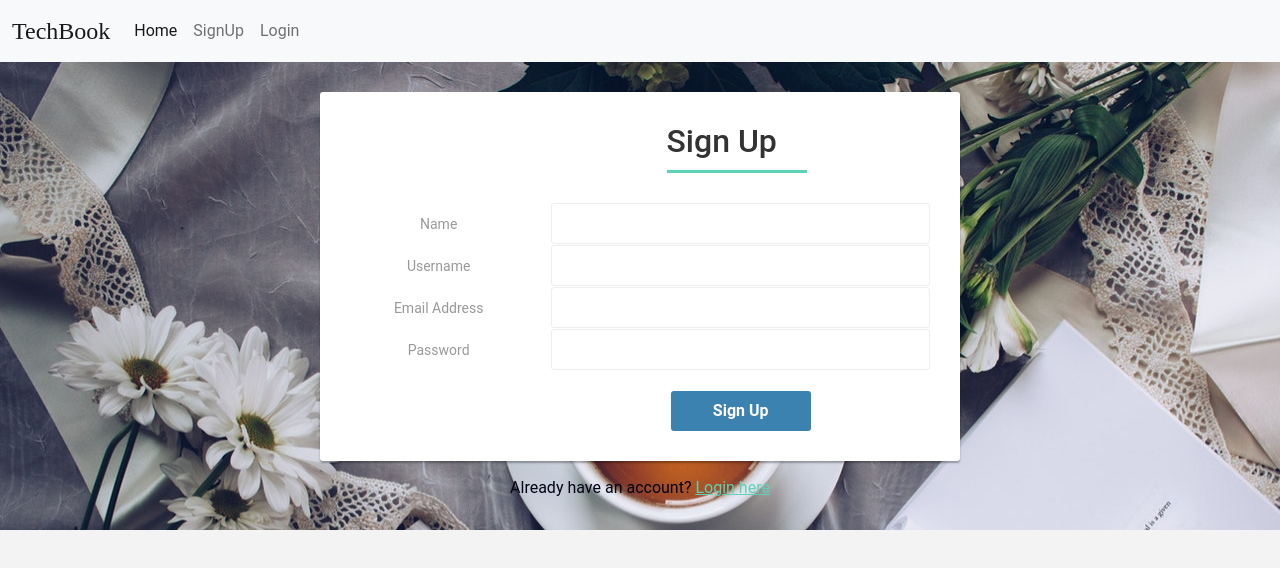
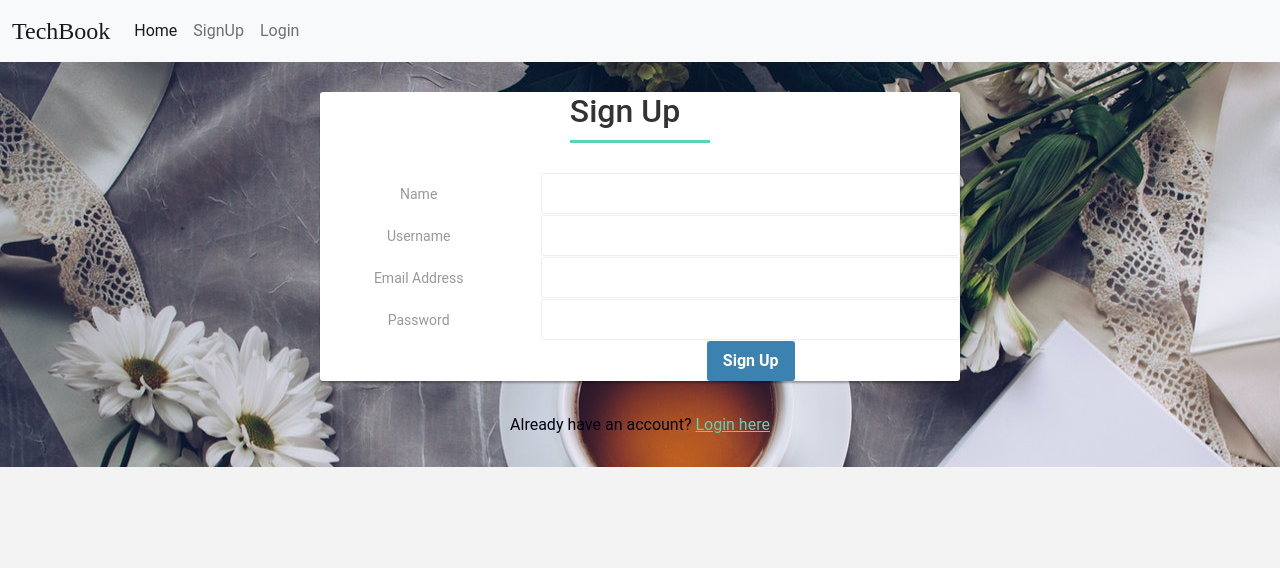
Before and after one commit to kushager-cyber/TechBook, a React (Create React App) app: page /Signup in a window 1280 px wide. Shown: the top 568 px of the page. Built offline with nearby package versions, Linux system fonts and the light colour scheme; a web font is replaced by a local one.

Commit message:
Ninth-commit-with-redux

```diff
--- a/src/App.css
+++ b/src/App.css
@@ -60,10 +60,10 @@ body {
 .signup-form form {
   color: #999;
   border-radius: 3px;
-  margin-bottom: 15px;
+  margin-bottom: 5%;
   background: #fff;
   box-shadow: 0px 2px 2px rgba(0, 0, 0, 0.3);
-  padding: 30px;
+  padding: 7%px;
 }
 .signup-form .form-group row {
   margin-bottom: 20px;
@@ -82,8 +82,6 @@ body {
   font-weight: bold;
   background: #3c82b1;
   border: none;
-  margin-top: 20px;
-  min-width: 140px;
 }
 .btn:hover,
 .btn:focus {
--- a/src/Components/Signup.js
+++ b/src/Components/Signup.js
@@ -47,9 +47,9 @@ function Signup() {
   return (
     <div className="Signup-body">
       <div className="signup-form">
-        <form className="form-horizontal" onSubmit={handleOnSubmit}>
+        <form onSubmit={handleOnSubmit}>
           <div className="row"></div>
-          <div className="col-8 offset-4">
+          <div className="col-4 offset-4">
             <h2>Sign Up</h2>
           </div>
 
```
